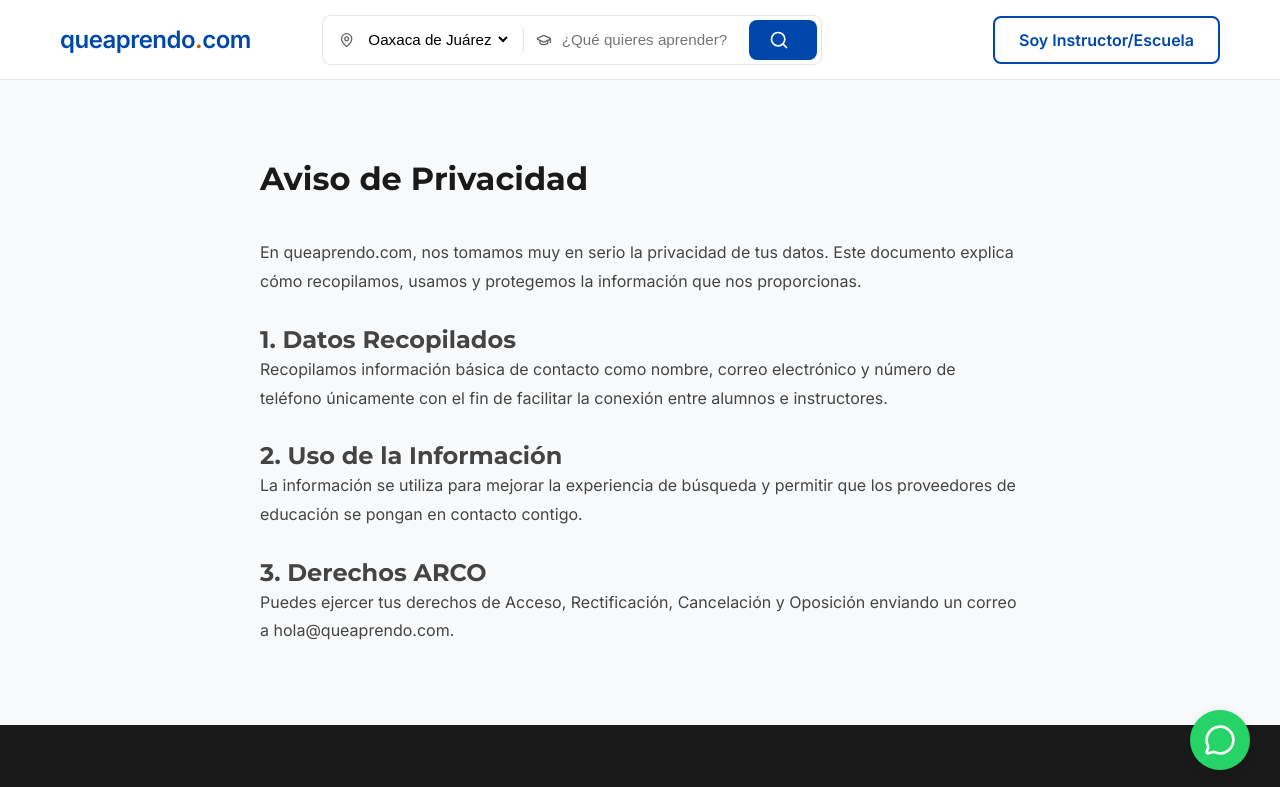
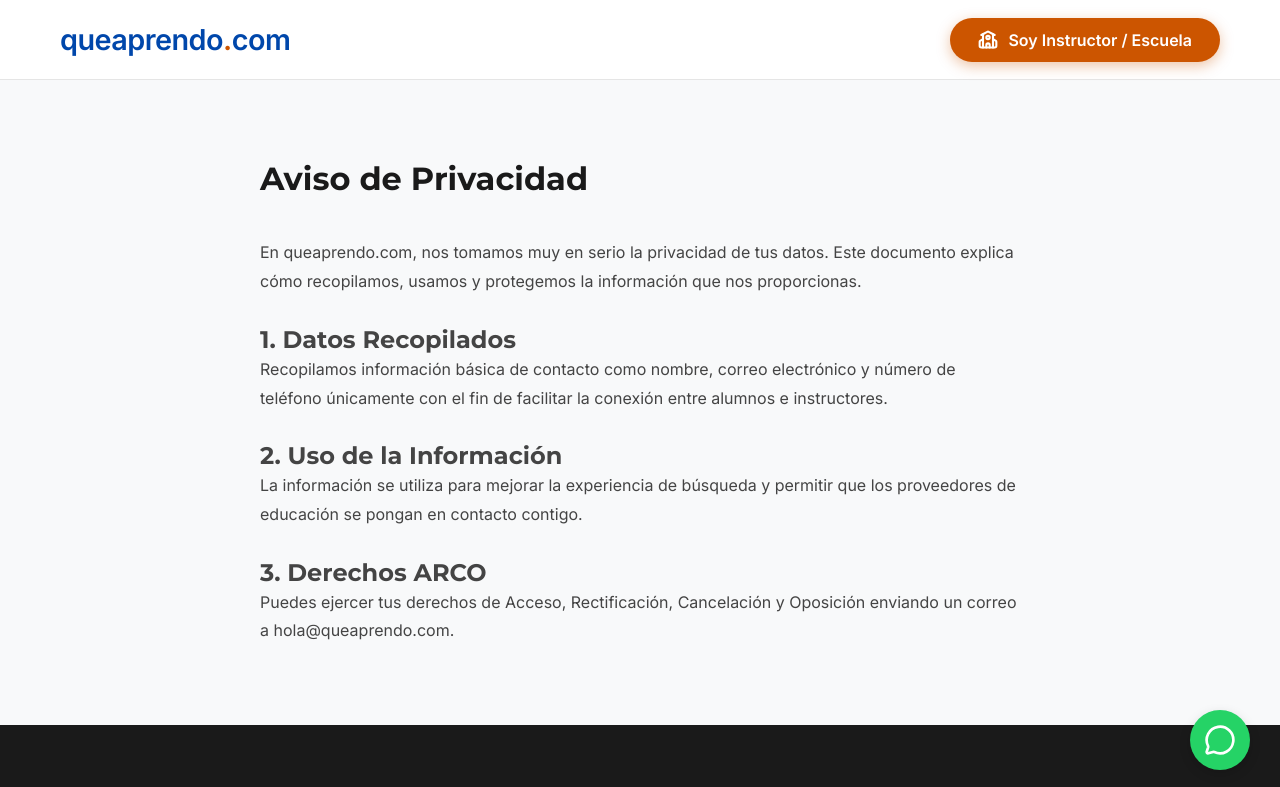
Before and after one commit to Sadat2004-hub/que-aprendo, a Next.js app: page /privacidad in a window 1280 px wide. Shown: the top 787 px of the page. Built offline with nearby package versions, Linux system fonts and the light colour scheme.

Commit message:
style: remove search bar from header and enhance CTA button

```diff
--- a/src/components/Header.tsx
+++ b/src/components/Header.tsx
@@ -1,5 +1,5 @@
 import Link from 'next/link';
-import SearchBar from './SearchBar';
+import { School } from 'lucide-react';
 
 export default function Header() {
     return (
@@ -9,13 +9,10 @@ export default function Header() {
                     que<span style={{ fontWeight: 800 }}>aprendo</span><span style={{ color: 'var(--secondary)' }}>.</span><span style={{ fontWeight: 800 }}>com</span>
                 </Link>
 
-                <div style={styles.searchContainer} className="search-mobile-full">
-                    <SearchBar />
-                </div>
-
                 <nav style={styles.nav} className="nav-mobile-center">
-                    <Link href="/unirse" className="btn btn-outline" style={styles.cta}>
-                        Soy Instructor/Escuela
+                    <Link href="/unirse" style={styles.cta}>
+                        <School size={20} strokeWidth={2.5} />
+                        <span>Soy Instructor / Escuela</span>
                     </Link>
                 </nav>
             </div>
@@ -39,25 +36,31 @@ const styles: { [key: string]: React.CSSProperties } = {
         alignItems: 'center',
         justifyContent: 'space-between',
         width: '100%',
-        gap: '2rem',
     },
     logo: {
-        fontSize: '1.5rem',
+        fontSize: '1.8rem',
         color: 'var(--primary)',
         fontWeight: 600,
         letterSpacing: '-0.5px',
         display: 'flex',
         alignItems: 'center',
     },
-    searchContainer: {
-        flex: 1,
-        maxWidth: '600px',
-    },
     nav: {
         display: 'flex',
         alignItems: 'center',
     },
     cta: {
+        display: 'flex',
+        alignItems: 'center',
+        gap: '10px',
+        backgroundColor: 'var(--secondary)',
+        color: 'white',
+        padding: '12px 28px',
+        borderRadius: '50px',
+        fontWeight: 700,
+        fontSize: '1rem',
+        boxShadow: '0 4px 14px 0 rgba(204, 85, 0, 0.35)',
+        transition: 'transform 0.2s ease, box-shadow 0.2s ease',
         whiteSpace: 'nowrap',
     }
 };
```
